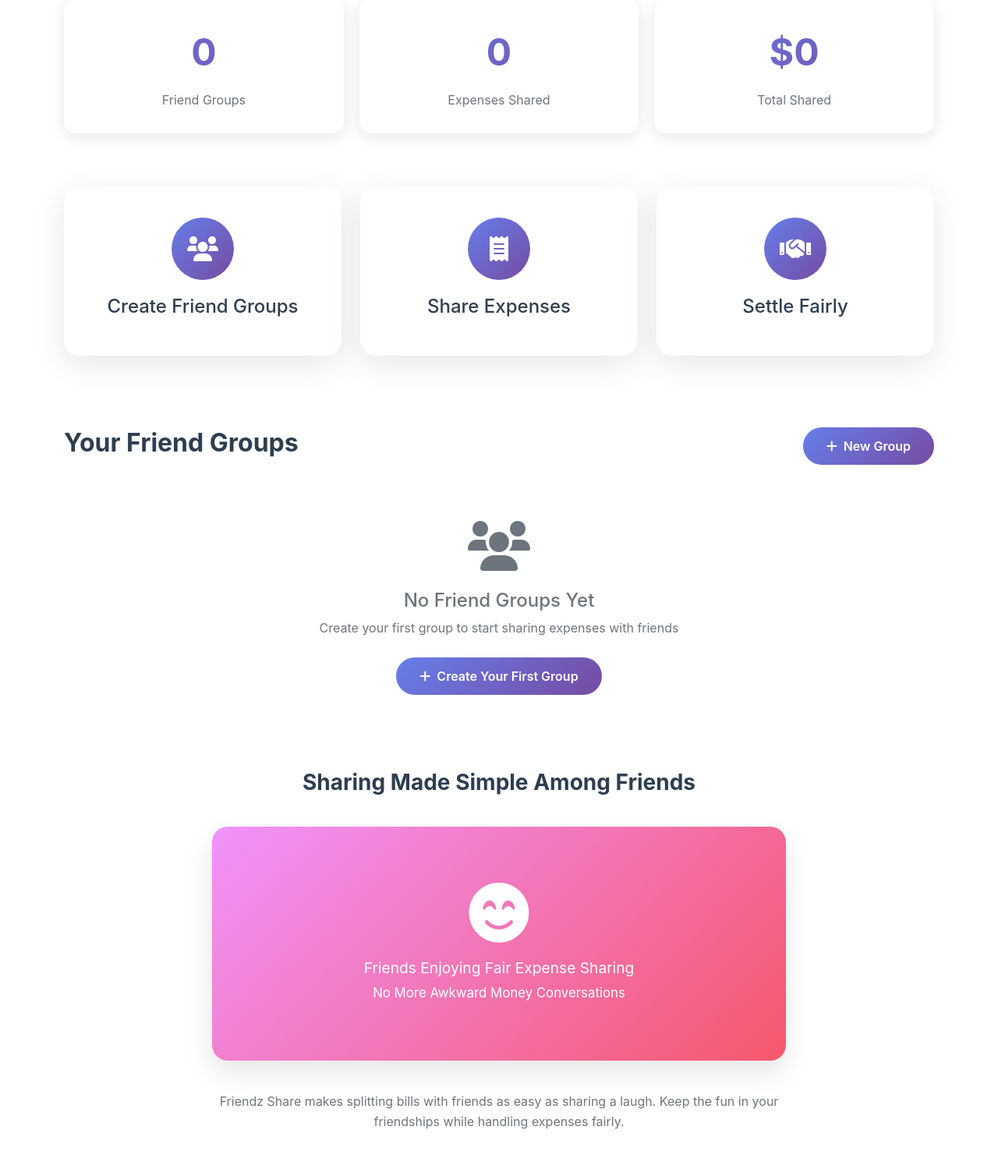
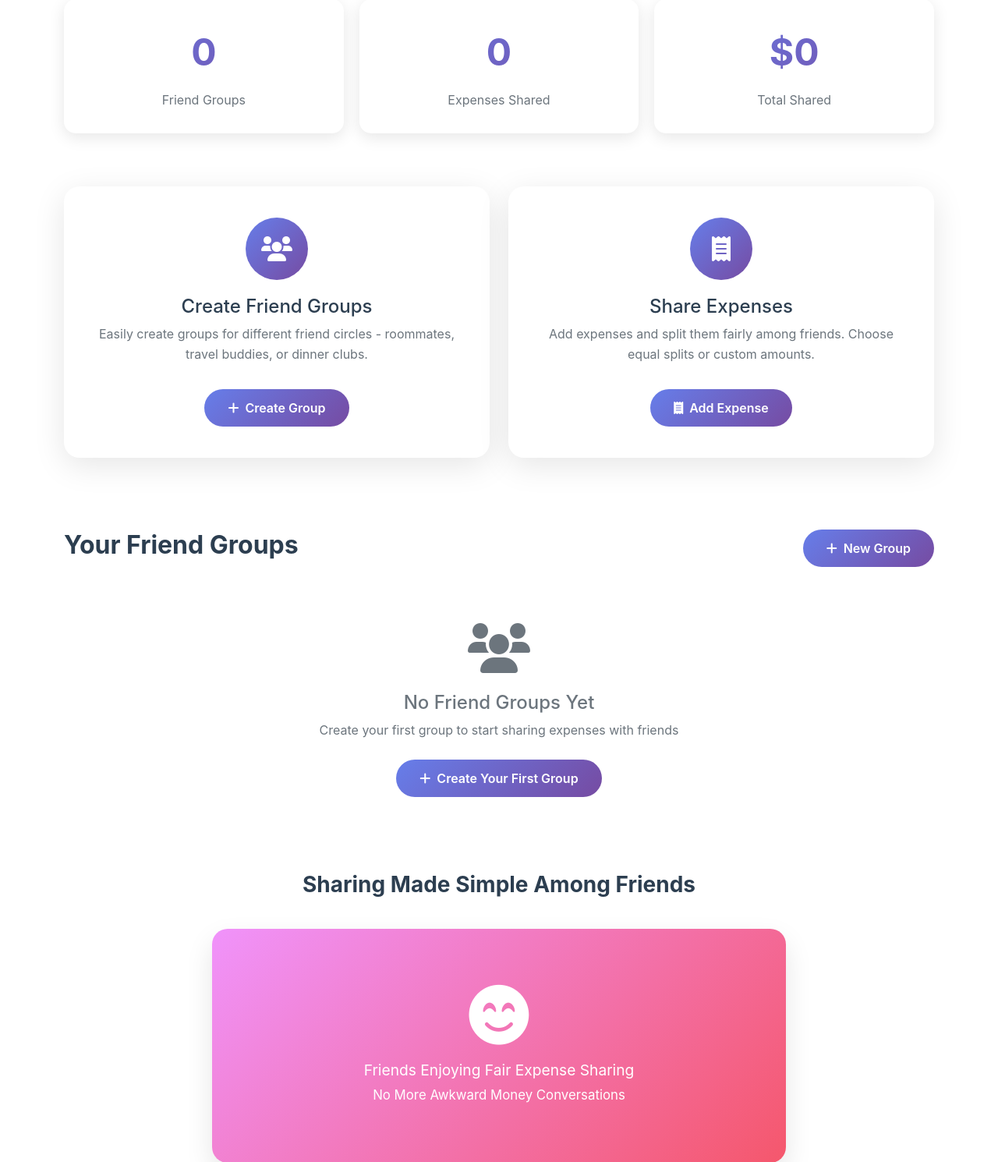
Before and after one commit to Premnat30/settle_up, a Flask app: page / in a window 1280 px wide. Shown: the part 755-2245 px from the top of the page at 78% size. Run offline with Flask 3, Linux system fonts and the light colour scheme.

Commit message:
Update Home page and Expense Logic

```diff
--- a/templates/index.html
+++ b/templates/index.html
@@ -196,33 +196,31 @@
     <!-- Features Section -->
     <section class="container my-5">
         <div class="row">
-            <div class="col-lg-4 mb-4">
+            <div class="col-lg-6 mb-4">
                 <div class="apple-card text-center">
                     <div class="feature-icon">
                         <i class="fas fa-users"></i>
                     </div>
                     <h4>Create Friend Groups</h4>
-                    <!-- Text removed as requested -->
+                    <p class="text-muted">Easily create groups for different friend circles - roommates, travel buddies, or dinner clubs.</p>
+                    <a href="{{ url_for('create_group') }}" class="btn btn-apple mt-3">
+                        <i class="fas fa-plus me-2"></i>Create Group
+                    </a>
                 </div>
             </div>
-            <div class="col-lg-4 mb-4">
+            <div class="col-lg-6 mb-4">
                 <div class="apple-card text-center">
                     <div class="feature-icon">
                         <i class="fas fa-receipt"></i>
                     </div>
                     <h4>Share Expenses</h4>
-                    <!-- Text removed as requested -->
+                    <p class="text-muted">Add expenses and split them fairly among friends. Choose equal splits or custom amounts.</p>
+                    <a href="{{ url_for('create_group') }}" class="btn btn-apple mt-3">
+                        <i class="fas fa-receipt me-2"></i>Add Expense
+                    </a>
                 </div>
             </div>
-            <div class="col-lg-4 mb-4">
-                <div class="apple-card text-center">
-                    <div class="feature-icon">
-                        <i class="fas fa-handshake"></i>
-                    </div>
-                    <h4>Settle Fairly</h4>
-                    <!-- Text removed as requested -->
-                </div>
-            </div>
+            <!-- Removed the "Settle Fairly" card as requested -->
         </div>
     </section>
 
```
Also changed, not shown: templates/add_expense.html (+77 -23 lines).
